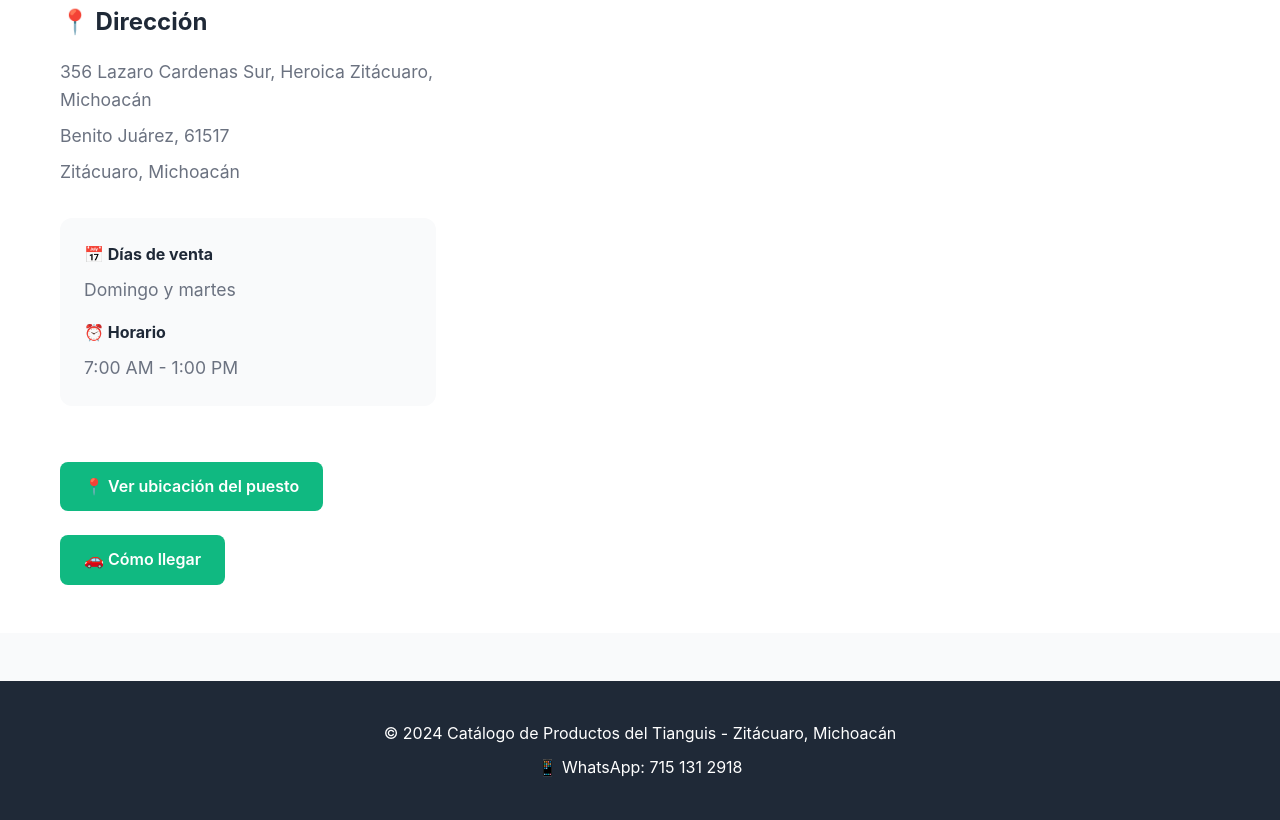
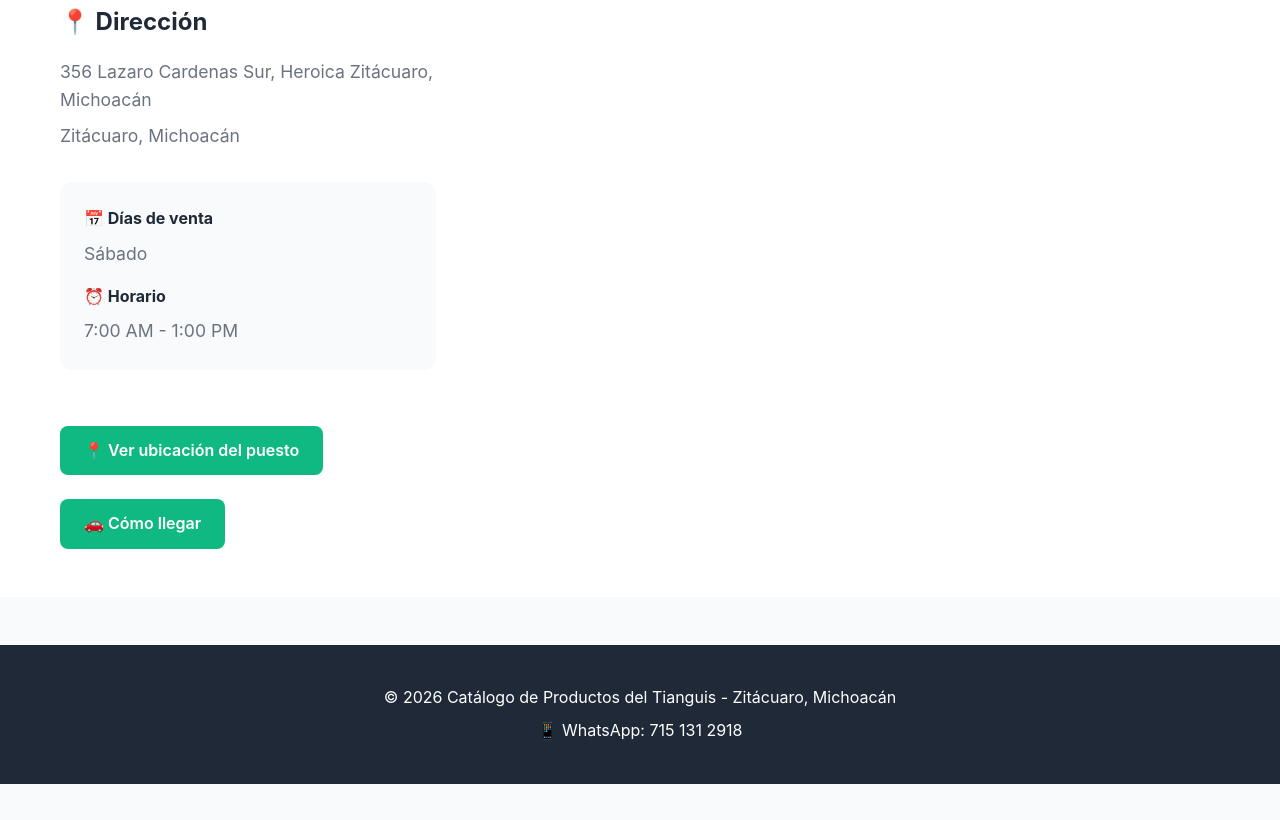
Before and after one commit to Abc24xd/tianguis-web, a website built with Vite: page index.html in a window 1280 px wide. Shown: the part 860-1680 px from the top of the page. After the commit the page ends 1644 px from the top, so only its background shows below. Built offline with nearby package versions, Linux system fonts and the light colour scheme; some packages are replaced by stand-ins of ours; no server answers; the database is empty.

Commit message:
Update address and schedule information in index.html

```diff
--- a/index.html
+++ b/index.html
@@ -99,12 +99,11 @@
         <div class="address">
           <h3>📍 Dirección</h3>
           <p>356 Lazaro Cardenas Sur, Heroica Zitácuaro, Michoacán</p>
-          <p>Benito Juárez, 61517</p>
           <p>Zitácuaro, Michoacán</p>
 
           <div class="schedule-info">
             <h4>📅 Días de venta</h4>
-            <p>Domingo y martes</p>
+            <p>Sábado</p>
 
             <h4>⏰ Horario</h4>
             <p>7:00 AM - 1:00 PM</p>
@@ -130,7 +129,7 @@
   <!-- Footer -->
   <footer class="footer">
     <div class="container">
-      <p>&copy; 2024 Catálogo de Productos del Tianguis - Zitácuaro, Michoacán</p>
+      <p>&copy; 2026 Catálogo de Productos del Tianguis - Zitácuaro, Michoacán</p>
       <p>📱 WhatsApp: 715 131 2918</p>
     </div>
   </footer>
```
